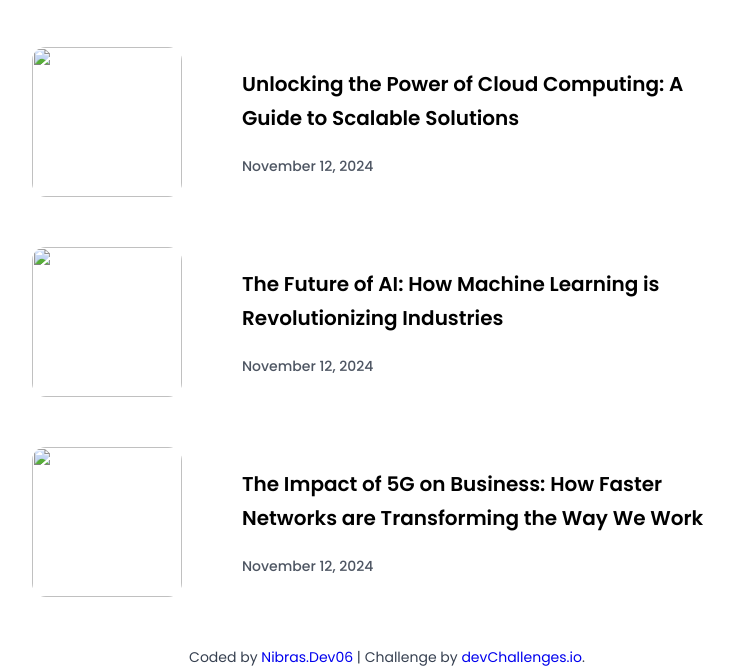
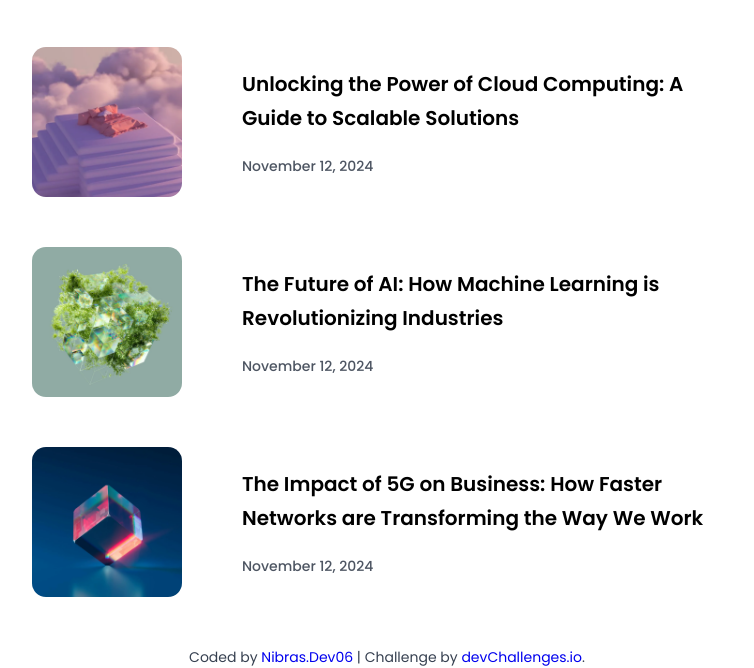
Before and after one commit to Nibras-Dev06/Simple-Article-Listing, a plain HTML site: page index.html in a window 1280 px wide. Shown: the part 208-876 px from the top of the page, without its empty margins (253-1007 px from the left). Drawn offline with Linux system fonts and the light colour scheme; the site is published under a folder, as on GitHub Pages, so addresses that start at the root find nothing.

Commit message:
fix: update image path

```diff
--- a/index.html
+++ b/index.html
@@ -27,7 +27,7 @@
 
 
     <div class="articles">
-      <img class="picture" src="/resources/photo_1@2x.png">
+      <img class="picture" src="resources/photo_1@2x.png">
 
       <div class="text-container">
         <div class="main-text">
@@ -42,7 +42,7 @@
     </div>
 
     <div class="articles">
-      <img class="picture" src="/resources/photo_3@2x.png">
+      <img class="picture" src="resources/photo_3@2x.png">
 
       <div class="text-container">
        <div class="main-text">
@@ -57,7 +57,7 @@
     </div>
 
     <div class="articles">
-      <img class="picture" src="/resources/photo_2@2x.png">
+      <img class="picture" src="resources/photo_2@2x.png">
 
       <div class="text-container">
        <div class="main-text">
@@ -71,11 +71,6 @@
 
     </div>
 
-
-
-
-
-
     <div class="author-info">
       Coded by <a href="#">Nibras.Dev06</a> | Challenge by
       <a href="https://www.devchallenges.io?ref=challenge" target="_blank" > devChallenges.io</a>.
```
